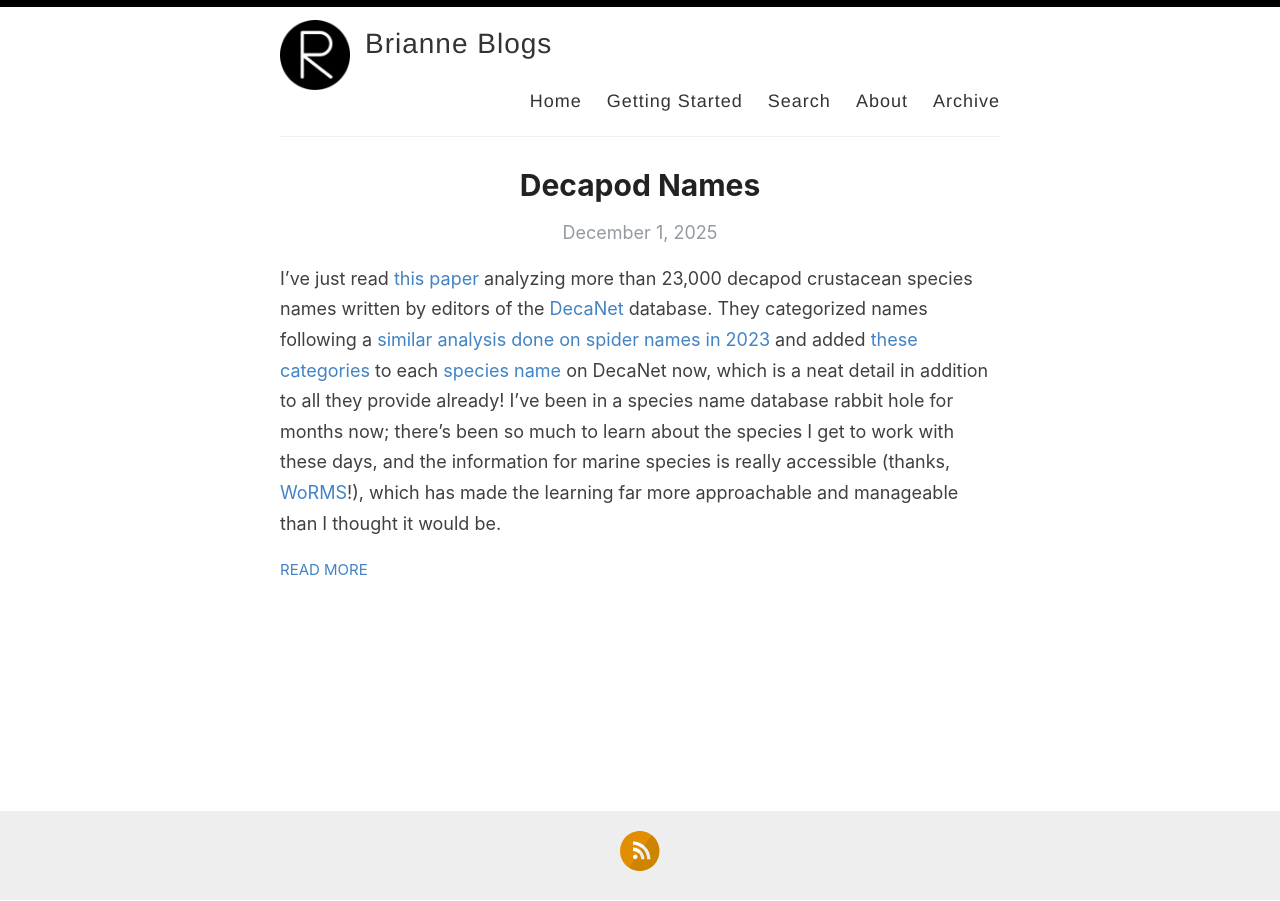
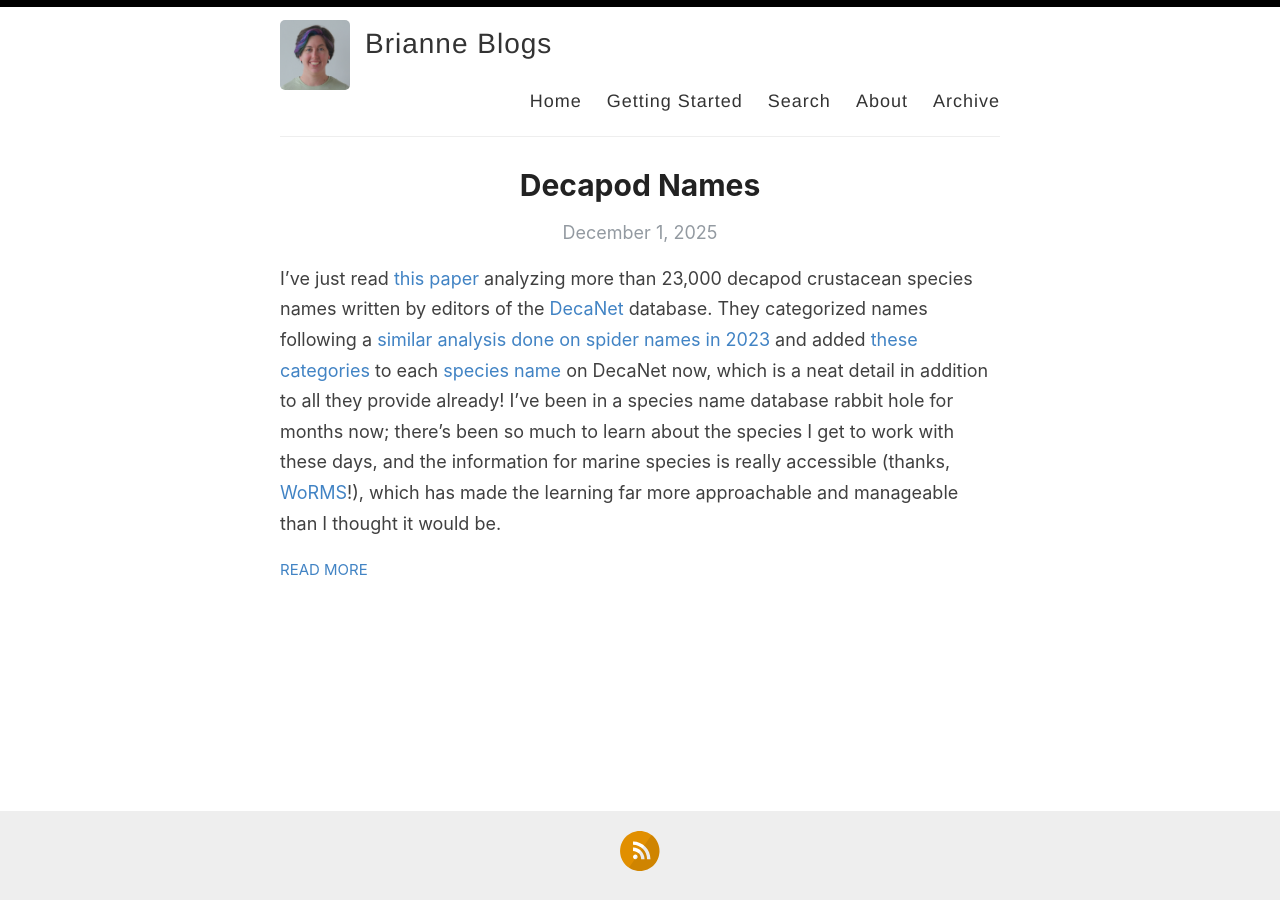
Before and after one commit to brianneduclos/brianneduclos.github.io, a Jekyll site: the page built from index.html, in a window 1280 px wide. Built offline with Jekyll 4.4.1, drawn with Linux system fonts in a browser that asks for light colours; the list of posts is cut into pages by our own code.

Commit message:
Update _config.yml

```diff
--- a/_config.yml
+++ b/_config.yml
@@ -12,7 +12,7 @@ author: Brianne Du Clos
 description:
 
 # URL of your avatar or profile pic (you could use your GitHub profile pic)
-avatar: /images/reverie.png
+avatar: /images/profilephoto.JPG
 
 #
 # Flags below are optional
```
